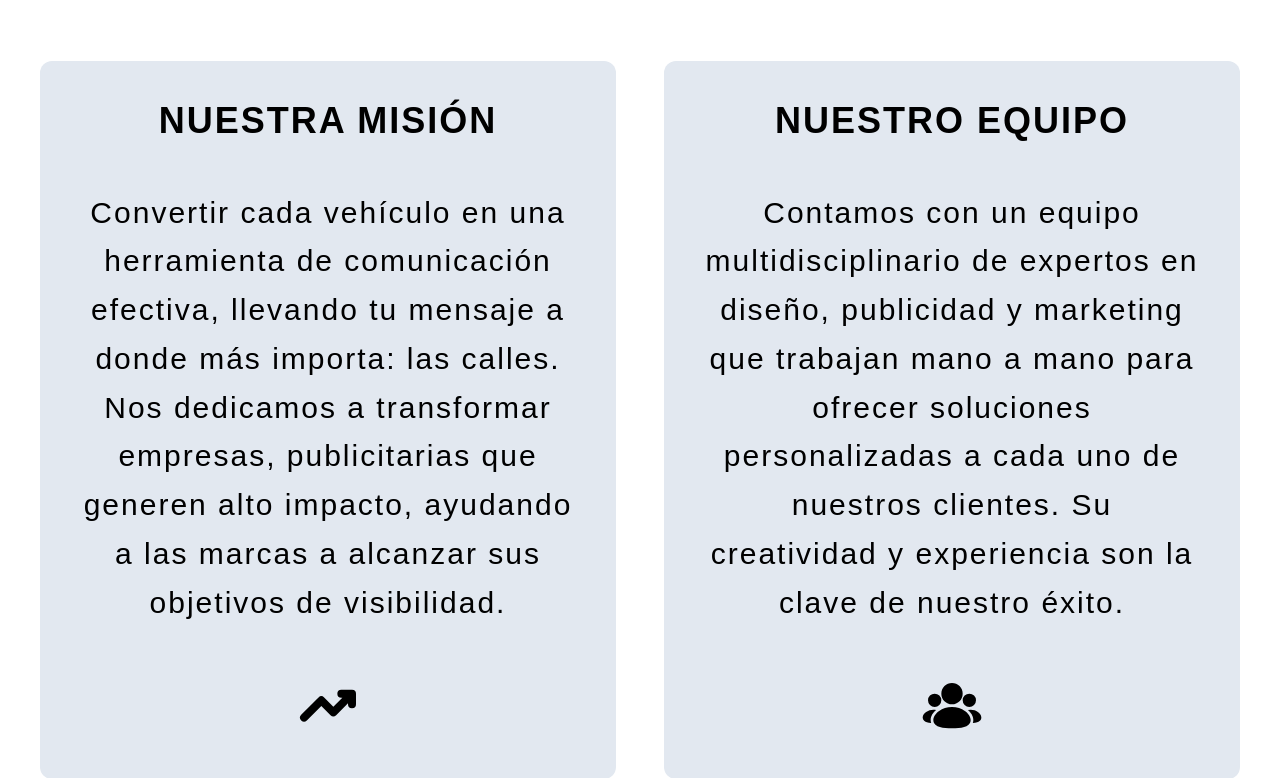
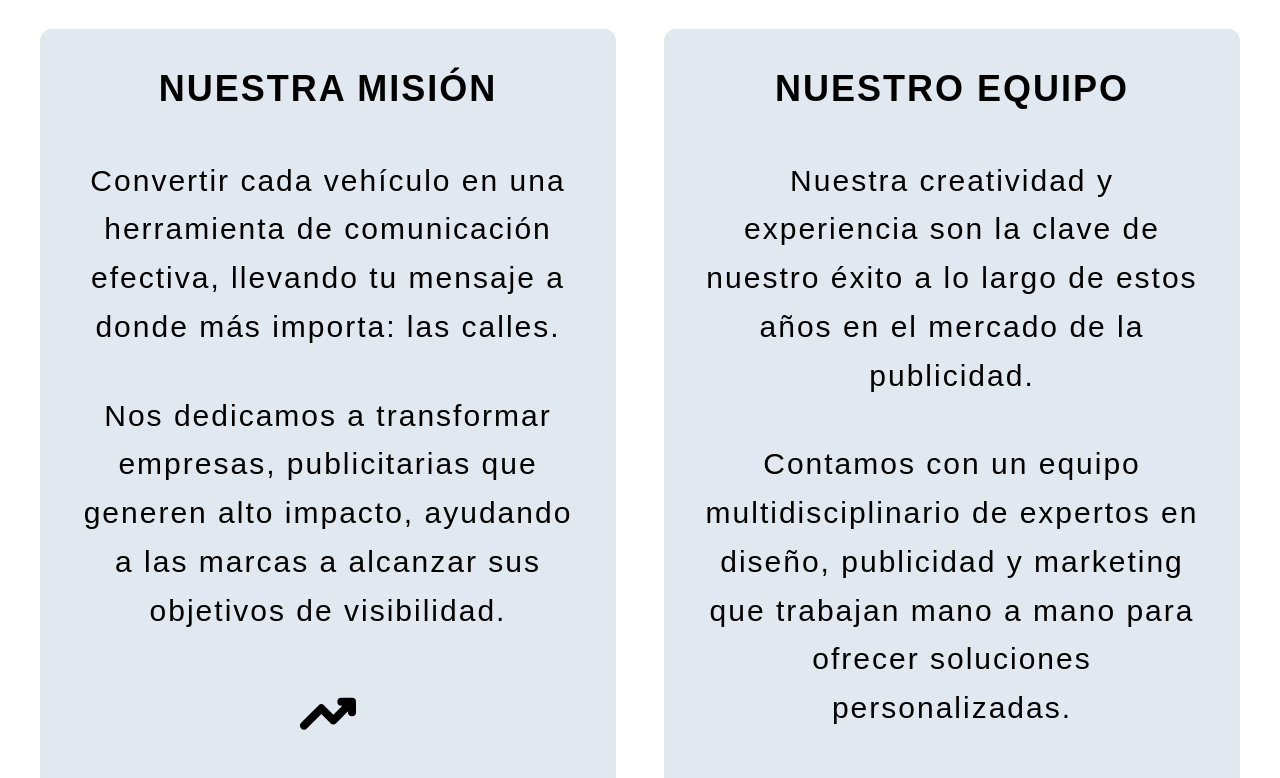
Before and after one commit to PABLOCESAR2412/Anuncia-T-Page, an Astro site: page / in a window 1280 px wide. Shown: the part 5340-6118 px from the top of the page. Built offline with nearby package versions, Linux system fonts and the light colour scheme; Astro itself is replaced by a stand-in of ours; a web font is replaced by a local one.

Commit message:
Diseño Version 1.9

```diff
--- a/src/components/AboutUs.astro
+++ b/src/components/AboutUs.astro
@@ -9,7 +9,9 @@
 
         <div class="xl:basis-2/4 p-7 xl:px-10 xl:py-10 xl:mr-6 text-center bg-slate-200 rounded-xl dark:bg-slate-800">
             <p class="text-3xl md:text-3xl xl:text-4xl font-semibold mb-3 xl:mb-7 md:mx-4">NUESTRA MISIÓN</p>
-            <p class="text-xl md:text-2xl xl:text-3xl leading-9 md:leading-relaxed xl:leading-relaxed py-5">Convertir cada vehículo en una herramienta de comunicación efectiva, llevando tu mensaje a donde más importa: las calles.
+            <p class="text-xl md:text-2xl xl:text-3xl leading-9 md:leading-relaxed xl:leading-relaxed py-5">
+                Convertir cada vehículo en una herramienta de comunicación efectiva, llevando tu mensaje a donde más importa: las calles.</p>
+            <p class="text-xl md:text-2xl xl:text-3xl leading-9 md:leading-relaxed xl:leading-relaxed py-5">
                 Nos dedicamos a transformar empresas, publicitarias que generen alto impacto, ayudando a las marcas a alcanzar sus objetivos de visibilidad.</p>
             <div class="flex items-center justify-center mt-5 xl:mt-7">
                 <img src="arrowup-black.svg" alt="" class="w-10 xl:w-16 dark:hidden ">
@@ -19,8 +21,11 @@
 
         <div class="xl:basis-2/4 mt-6 md:mt-0 xl:mt-0 p-7 xl:px-10 xl:py-10 xl:ml-6 text-center bg-slate-200 rounded-xl dark:bg-slate-800">
             <p class="text-3xl md:text-3xl xl:text-4xl font-semibold mb-3 xl:mb-7">NUESTRO EQUIPO</p>
-            <p class="text-xl md:text-2xl xl:text-3xl leading-9 md:leading-relaxed xl:leading-relaxed py-5">Contamos con un equipo multidisciplinario de expertos en diseño, publicidad y marketing que trabajan mano a mano para
-                ofrecer soluciones personalizadas a cada uno de nuestros clientes. Su creatividad y experiencia son la clave de nuestro éxito.</p>
+            <p class="text-xl md:text-2xl xl:text-3xl leading-9 md:leading-relaxed xl:leading-relaxed py-5">
+                Nuestra creatividad y experiencia son la clave de nuestro éxito a lo largo de estos años en el mercado de la publicidad.</p>
+            <p class="text-xl md:text-2xl xl:text-3xl leading-9 md:leading-relaxed xl:leading-relaxed py-5">
+                Contamos con un equipo multidisciplinario de expertos en diseño, publicidad y marketing que trabajan mano a mano para
+                ofrecer soluciones personalizadas.</p>
                 <div class="flex items-center justify-center mt-5 xl:mt-7">
                     <img src="group-black.svg" alt="" class="w-10 xl:w-16 dark:hidden">
                     <img src="group-white.svg" alt="" class="w-10 xl:w-16 hidden dark:block">
--- a/src/components/Service.astro
+++ b/src/components/Service.astro
@@ -44,7 +44,7 @@
                 </p>
             </div>
             <div class="py-4 mx-auto md:flex md:flex-2 md:w-2/5 md:justify-center">
-                <img src="img_truck.svg" alt="" class="w-64 object-cover md:w-72 xl:w-96 border-4 border-black dark:border-white rounded-xl transition duration-700 ease-in-out hover:scale-105 md:hover:scale-110 xl:hover:scale-125">
+                <img src="img_truck.svg" alt="" class="w-64 object-cover md:w-72 xl:w-[360px] border-4 border-black dark:border-white rounded-xl transition duration-700 ease-in-out hover:scale-105 md:hover:scale-110 xl:hover:scale-125">
             </div>
         </div>
 
@@ -73,7 +73,7 @@
                 </p>
             </div>
             <div class="py-4 mx-auto md:flex md:flex-2 md:w-2/5 md:justify-center">
-                <img src="img_plate.svg" alt="" class="w-64 md:w-72 xl:w-[570px] border-4 border-black dark:border-white rounded-xl transition duration-700 ease-in-out hover:scale-105 md:hover:scale-110 xl:hover:scale-125">
+                <img src="img_plate.svg" alt="" class="w-64 md:w-72 xl:w-[575px] border-4 border-black dark:border-white rounded-xl transition duration-700 ease-in-out hover:scale-105 md:hover:scale-110 xl:hover:scale-125">
             </div>
         </div>
 
```
